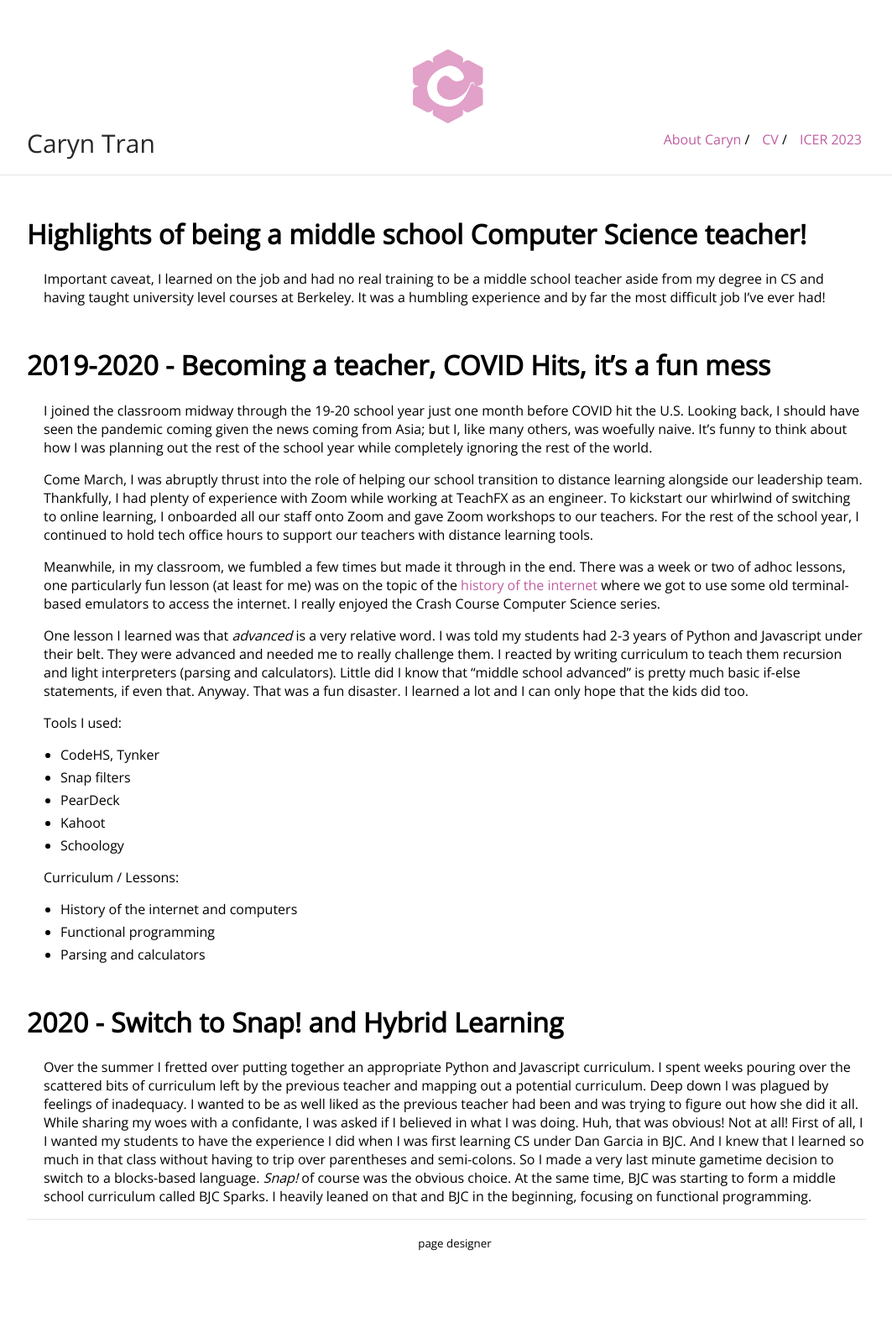
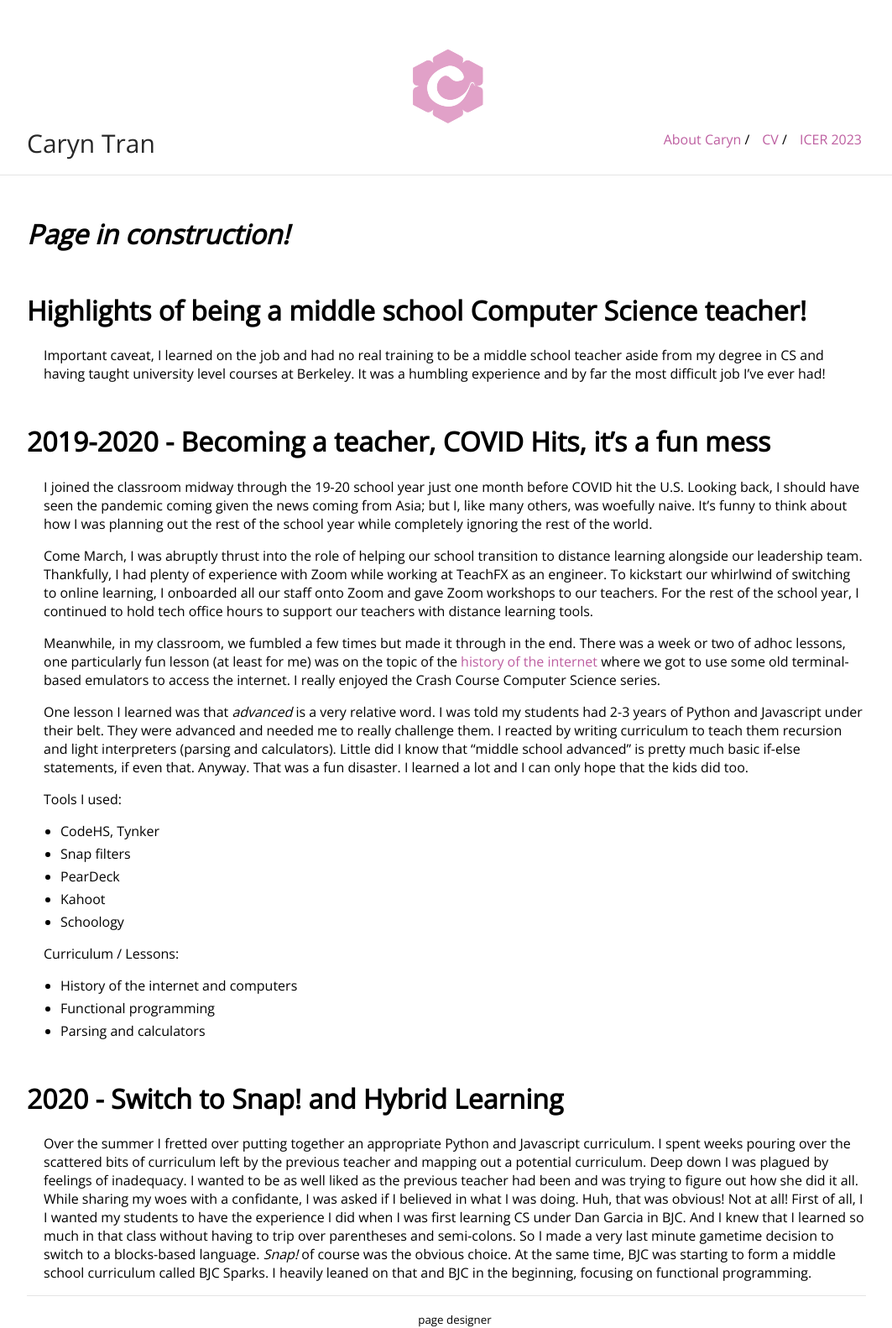
Before and after one commit to carynbear/carynbear.github.io, a Jekyll site: the page built from portfolio_synapse.md, in a window 1280 px wide. Shown: the whole page at 84% size, without its empty margins (108-1171 px from the left). Built offline with Jekyll 4.4.1, drawn with Linux system fonts in a browser that asks for light colours; our own code applies the rules of GitHub Pages for plain Markdown files; before the commit the page ends 1491 px from its top, so only the background shows below that.

Commit message:
Update portfolio_synapse.md

```diff
--- a/portfolio_synapse.md
+++ b/portfolio_synapse.md
@@ -1,7 +1,7 @@
 ---
 layout: default
 ---
-
+# _Page in construction!_
 # Highlights of being a middle school Computer Science teacher!
 Important caveat, I learned on the job and had no real training to be a middle school teacher aside from my degree in CS and having taught university level courses at Berkeley. It was a humbling experience and by far the most difficult job I've ever had!
 
```
